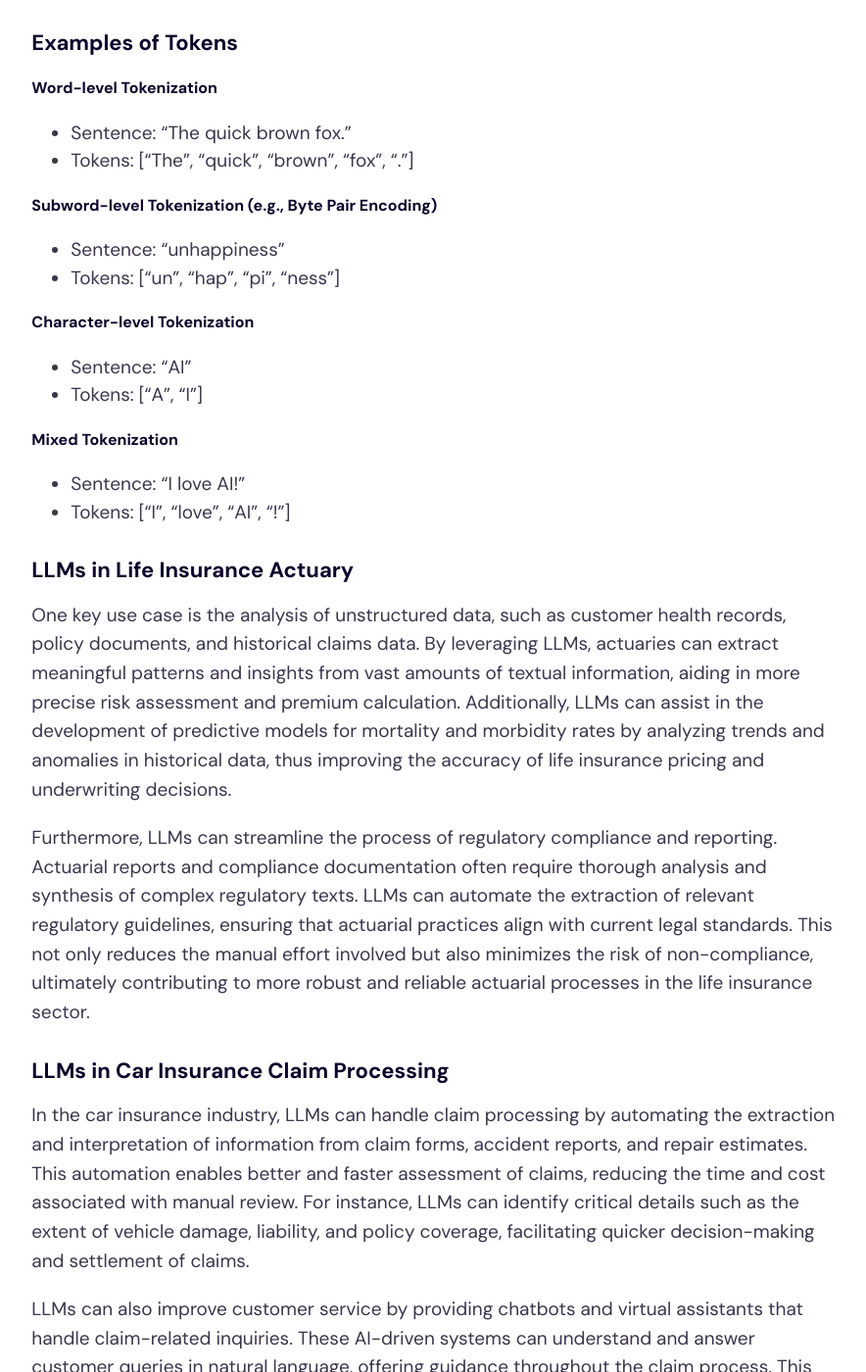
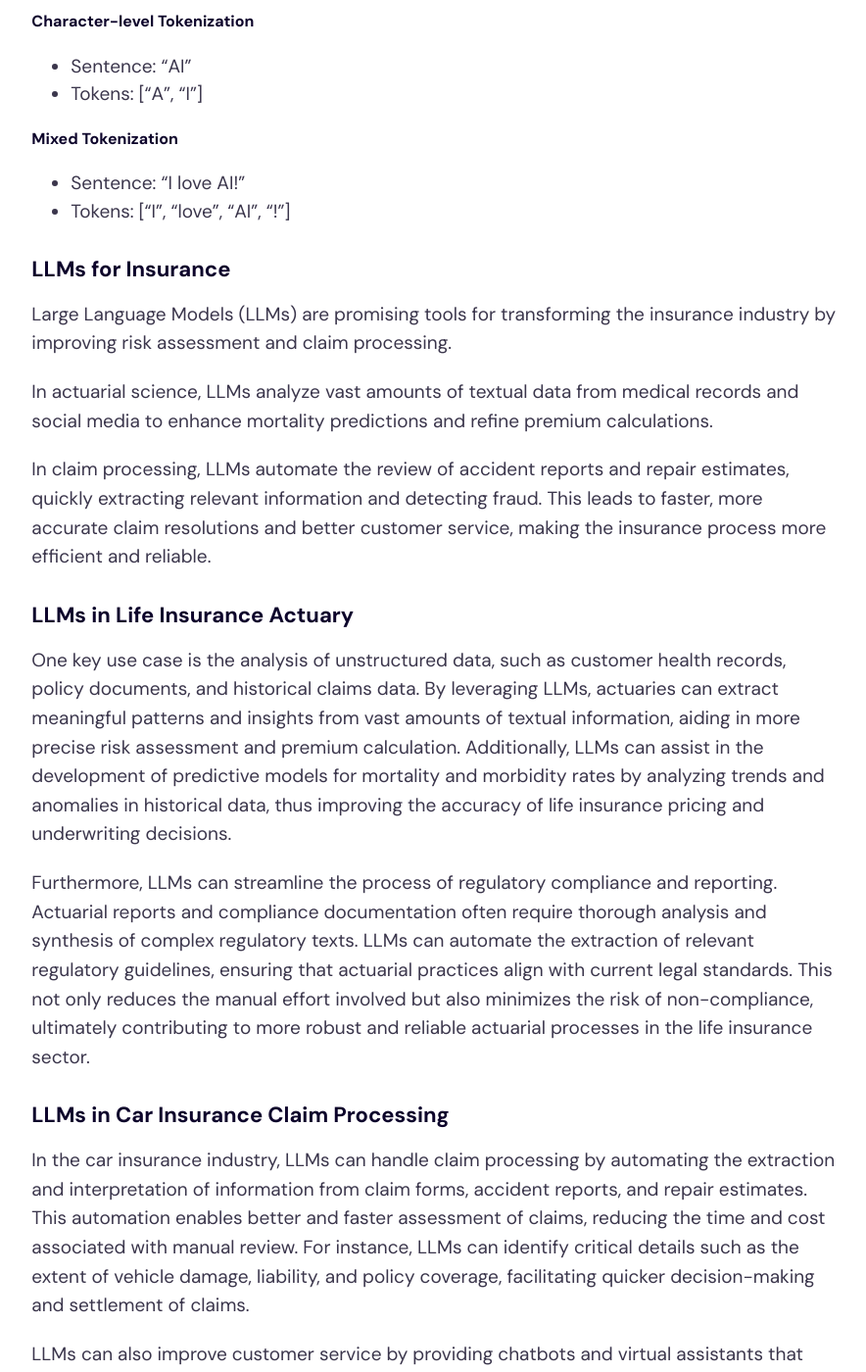
Before and after one commit to Nippotica/webnippofin, a Jekyll site: the page built from collections/_posts/2024-04-15-llminsure.md, in a window 1280 px wide and 1400 px high, scrolled down 2761 px. Shown: the whole window at 98% size, without its empty margins (196-1080 px from the left). Built offline with Jekyll 4.4.1, drawn with Linux system fonts in a browser that asks for light colours; some of the changed text lies outside the part shown.

Commit message:
Add files via upload

```diff
--- a/collections/_posts/2024-04-15-llminsure.md
+++ b/collections/_posts/2024-04-15-llminsure.md
@@ -85,6 +80,15 @@ A token is a basic unit of text that a language model processes. Tokens can be w
    - Sentence: "I love AI!"
    - Tokens: ["I", "love", "AI", "!"]
 
+
+### LLMs for Insurance
+
+Large Language Models (LLMs) are promising tools for transforming the insurance industry by improving risk assessment and claim processing.
+
+In actuarial science, LLMs analyze vast amounts of textual data from medical records and social media to enhance mortality predictions and refine premium calculations.
+
+In claim processing, LLMs automate the review of accident reports and repair estimates, quickly extracting relevant information and detecting fraud. This leads to faster, more accurate claim resolutions and better customer service, making the insurance process more efficient and reliable.
+
 ### LLMs in Life Insurance Actuary
 
 One key use case is the analysis of unstructured data, such as customer health records, policy documents, and historical claims data. By leveraging LLMs, actuaries can extract meaningful patterns and insights from vast amounts of textual information, aiding in more precise risk assessment and premium calculation. Additionally, LLMs can assist in the development of predictive models for mortality and morbidity rates by analyzing trends and anomalies in historical data, thus improving the accuracy of life insurance pricing and underwriting decisions.
```
Also changed, not shown: other parts of collections/_posts/2024-04-15-llminsure.md (+1 -6 lines).
